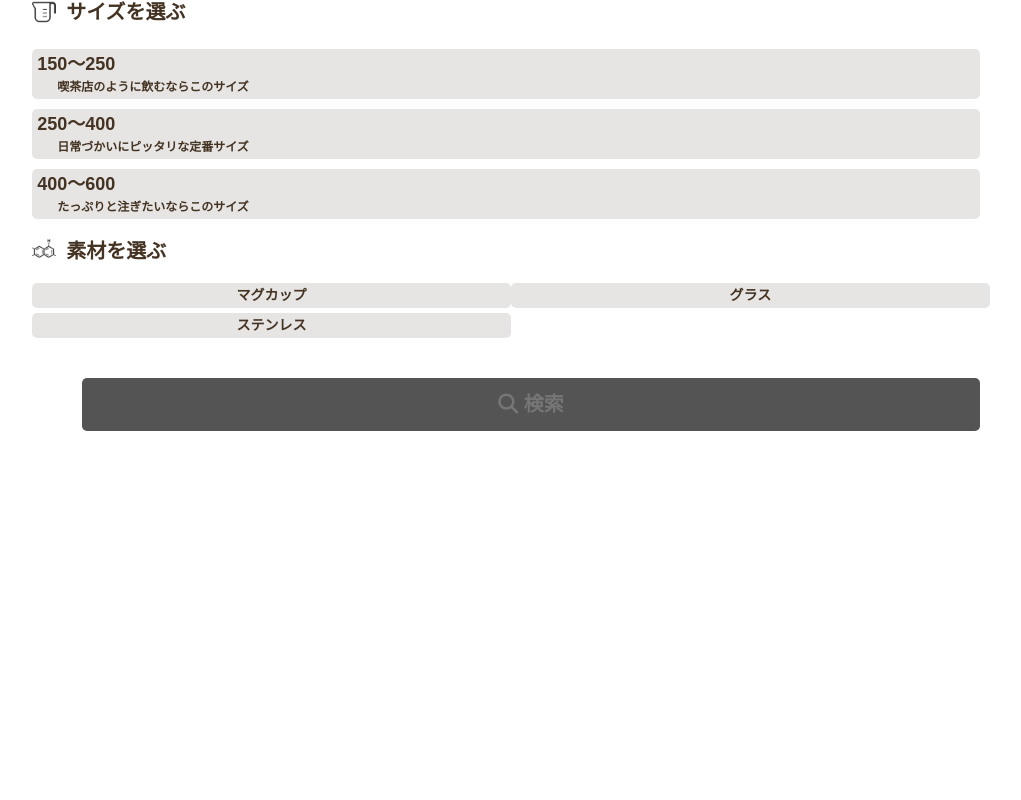
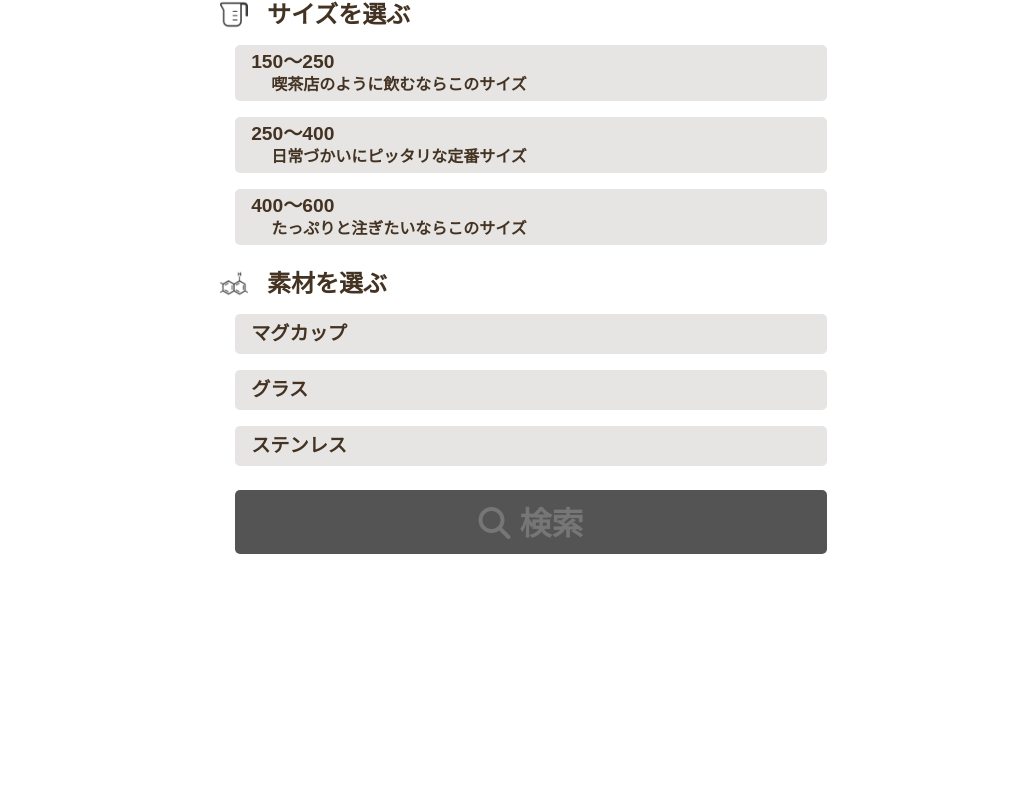
Before and after one commit to Shigo-07/mug_cup, a Django app: page /cup/ in a window 1280 px wide. Shown: the whole page, without its empty margins (109-1130 px from the left). Run offline with Django 4.2, Linux system fonts and the light colour scheme; some libraries are stand-ins or nearby versions.

Commit message:
# 変更点 ・topページのcssとhtmlを修正

```diff
--- a/static/main/base.css
+++ b/static/main/base.css
@@ -3,14 +3,26 @@
 html {
     font-size: 100%;
     height: 100%;
+    box-sizing: border-box;
 }
 body {
     font-family: "Yu Gothic Medium", "游ゴシック Medium", YuGothic, "游ゴシック体", "ヒラギノ角ゴ Pro W3", sans-serif;
     /*line-height: 1.7;*/
     color:#432;
+}
+
+.container {
     display: flex;
     flex-direction: column;
-    min-height: 100%;
+    min-height:100vh;
+}
+
+.container > :first-child:not(h1) {
+    margin-top:0 ;
+}
+
+.container > :last-child:not(h1) {
+    margin-bottom: 0;
 }
 
 a {
@@ -20,13 +32,3 @@ a {
 img {
     max-width: 100%;
 }
-
-.wrapper {
-    max-width: 1100px;
-    margin: 0 auto;
-    padding: 0 4%;
-}
-
-.container {
-    flex:1;
-}
--- a/static/main/footer.css
+++ b/static/main/footer.css
@@ -1,9 +1,15 @@
 footer {
     background: #545454;
     text-align: center;
-    padding: 10px 0;
+    height: 3rem;
+    margin-top: auto;
+    display: flex;
+    flex-direction: column;
+    align-items: center;
 }
 footer p {
     color: #fff;
     font-size: 0.875rem;
+    margin-top: auto;
+    margin-bottom: auto;
 }
--- a/static/main/top.css
+++ b/static/main/top.css
@@ -1,103 +1,234 @@
-.size-head {
+/*.wrapper {*/
+/*    max-width: 120ch;*/
+/*    margin: 0 auto;*/
+/*    padding: 0 4%;*/
+/*}*/
+.wrapper {
+    width: 70ch;
+    margin-left: auto;
+    margin-right: auto;
+    display: flex;
+    flex-direction: column;
+    justify-content: flex-start;
+    margin-top: 1rem;
+}
+
+@media (max-width:767px) {
+    .wrapper {
+        width: 95%;
+    }
+}
+
+.wrapper > * {
+    margin-top: 0;
+    margin-bottom: 0;
+}
+
+.wrapper > * + * {
+    margin-top: 1.5rem;
+}
+
+.head {
     display: flex;
     align-items: center;
 }
-
-.size-img {
-    height: 24px;
-    width: auto;
+h2 {
+    font-weight: bold;
+    font-size: 1.5rem;
 }
 
-h2 {
-    font-weight:bold;
-    font-size: 20px;
-    margin-left: 10px;
+.icon {
+    height: 1.2em;
+    width: 1.2em;
+    margin-right: 0.75rem;
 }
 
-/* size */
-.size-selects button {
-    font-size: 18px;
+.size-selects {
+    display: flex;
+    flex-direction: column;
+    justify-content: flex-start;
+    margin-top: 1rem;
+}
+
+.size-selects > * {
+    margin: 0 auto;
+}
+
+.size-selects > * + * {
+    margin-top: 1rem;
+}
+
+.size-selects > button {
+    font-size: 1.2rem;
     font-weight: bold;
     background-color: #E6E5E3;
     width: 95%;
-    height: 50px;
-    margin-top: 10px;
+    height: 3.5rem;
     border-radius: 5px;
-    padding: 5px;
+    padding-left: 1rem;
     transition:all 0.2s ease
 }
-.size-selects button span{
-    font-size: 12px;
+.size-selects > button span{
+    font-size: 1rem;
     font-weight: bold;
     margin-left: 20px;
-}
-
-.size-selects {
-    margin: 15px 0;
 }
 
 button.activeSize {
     background-color: #feedcb;
 }
 
-/* material */
-.material {
-    margin-top: 20px;
-}
-.material-head {
+.material-selects {
     display: flex;
-    align-items: center;
-}
-.material-img {
-    height: 24px;
-    width: auto;
-    transform: translateY(-2.5px);
+    flex-direction: column;
+    justify-content: flex-start;
+    margin-top: 1rem;
 }
 
-.material-selects {
-    display: flex;
-    flex-wrap: wrap;
-    width: 100%;
-    margin: 15px auto;
+.material-selects > * {
+    margin: 0 auto;
 }
-.material-selects button {
+
+.material-selects > * + * {
+    margin-top: 1rem;
+}
+
+.material-selects > button {
+    font-size: 1.2rem;
+    font-weight: bold;
     background-color: #E6E5E3;
-    width: 48%;
-    margin-top: 5px;
-    height: 25px;
+    width: 95%;
+    height: 2.5rem;
     border-radius: 5px;
-    font-weight: bold;
-    font-size: 14px;
-    text-align: center;
-    line-height: 25px;
+    padding-left: 1rem;
     transition:all 0.2s ease
+
 }
 
 button.activeMaterial {
     background-color: #feedcb;
 }
 
-.search-img {
-    height: 24px;
-    width: auto;
-    transform: translateY(-2.5px);
-    margin-right: 10px;
-}
-
 a.search-btn {
     background-color: #545454;
-    padding: 15px;
     display: block;
-    width: 90%;
-    margin: 40px auto;
+    width: 95%;
     border-radius: 5px;
     color: #767676;
     font-weight: bold;
-    font-size: 20px;
+    font-size: 2rem;
+    height: 4rem;
     text-align: center;
-    transition:all 0.5s ease
+    transition:all 0.5s ease;
+    margin-left: auto;
+    margin-right: auto;
+    padding: 1rem;
 }
 
 a.isSearch {
     color: #fff;
 }
+
+/*.size-head {*/
+/*    display: flex;*/
+/*    align-items: center;*/
+/*}*/
+
+/*.size-img {*/
+/*    height: 24px;*/
+/*    width: auto;*/
+/*}*/
+
+/*h2 {*/
+/*    font-weight:bold;*/
+/*    font-size: 20px;*/
+/*    margin-left: 10px;*/
+/*}*/
+
+/*!* size *!*/
+/*.size-selects button {*/
+/*    font-size: 18px;*/
+/*    font-weight: bold;*/
+/*    background-color: #E6E5E3;*/
+/*    width: 95%;*/
+/*    height: 50px;*/
+/*    margin-top: 10px;*/
+/*    border-radius: 5px;*/
+/*    padding: 5px;*/
+/*    transition:all 0.2s ease*/
+/*}*/
+/*.size-selects button span{*/
+/*    font-size: 12px;*/
+/*    font-weight: bold;*/
+/*    margin-left: 20px;*/
+/*}*/
+
+/*.size-selects {*/
+/*    margin: 15px 0;*/
+/*}*/
+
+/*button.activeSize {*/
+/*    background-color: #feedcb;*/
+/*}*/
+
+/*!* material *!*/
+/*.material {*/
+/*    margin-top: 20px;*/
+/*}*/
+/*.material-head {*/
+/*    display: flex;*/
+/*    align-items: center;*/
+/*}*/
+/*.material-img {*/
+/*    height: 24px;*/
+/*    width: auto;*/
+/*    transform: translateY(-2.5px);*/
+/*}*/
+
+/*.material-selects {*/
+/*    display: flex;*/
+/*    flex-wrap: wrap;*/
+/*    width: 100%;*/
+/*    margin: 15px auto;*/
+/*}*/
+/*.material-selects button {*/
+/*    background-color: #E6E5E3;*/
+/*    width: 48%;*/
+/*    margin-top: 5px;*/
+/*    height: 25px;*/
+/*    border-radius: 5px;*/
+/*    font-weight: bold;*/
+/*    font-size: 14px;*/
+/*    text-align: center;*/
+/*    line-height: 25px;*/
+/*    transition:all 0.2s ease*/
+/*}*/
+
+/*button.activeMaterial {*/
+/*    background-color: #feedcb;*/
+/*}*/
+
+/*.search-img {*/
+/*    height: 24px;*/
+/*    width: auto;*/
+/*    transform: translateY(-2.5px);*/
+/*    margin-right: 10px;*/
+/*}*/
+
+/*a.search-btn {*/
+/*    background-color: #545454;*/
+/*    padding: 15px;*/
+/*    display: block;*/
+/*    width: 90%;*/
+/*    margin: 40px auto;*/
+/*    border-radius: 5px;*/
+/*    color: #767676;*/
+/*    font-weight: bold;*/
+/*    font-size: 20px;*/
+/*    text-align: center;*/
+/*    transition:all 0.5s ease*/
+/*}*/
+
+/*a.isSearch {*/
+/*    color: #fff;*/
+/*}*/
--- a/templates/base.html
+++ b/templates/base.html
@@ -7,12 +7,11 @@
     {% include "header.html" %}
 </head>
 <body>
-{% include "parts/head.html" %}
 <div class="container">
-{% block content %}
-{% endblock %}
+    {% include "parts/head.html" %}
+    {% block content %}
+    {% endblock %}
+    {% include "parts/footer.html" %}
 </div>
-{% include "parts/footer.html" %}
-
 </body>
 </html>
--- a/templates/main/top.html
+++ b/templates/main/top.html
@@ -5,31 +5,31 @@
 {% block content %}
     <div class="main wrapper" id="top">
         <div class="size">
-            <div class="size-head">
-                <img src="{% static 'measure.png' %}" alt="" class="size-img">
+            <div class="size-head head">
                 <h2 class="size-h2">
+                    <img src="{% static 'measure.png' %}" alt="" class="size-img icon">
                     サイズを選ぶ
                 </h2>
             </div>
             <div class="size-selects">
-                <button name="size-select-1" type="button" v-on:click="changeSizeBool('small')"
+                <button name="size-select" type="button" v-on:click="changeSizeBool('small')"
                         v-bind:class="{activeSize:isSmall}">
                     150～250<br><span>喫茶店のように飲むならこのサイズ</span>
                 </button>
-                <button name="size-select-2" type="button" v-on:click="changeSizeBool('medium')"
+                <button name="size-select" type="button" v-on:click="changeSizeBool('medium')"
                         v-bind:class="{activeSize:isMedium}">
                     250～400<br><span>日常づかいにピッタリな定番サイズ</span>
                 </button>
-                <button name="size-select-3" type="button" v-on:click="changeSizeBool('large')"
+                <button name="size-select" type="button" v-on:click="changeSizeBool('large')"
                         v-bind:class="{activeSize:isLarge}">
                     400～600<br><span>たっぷりと注ぎたいならこのサイズ</span>
                 </button>
             </div>
         </div>
         <div class="material">
-            <div class="material-head">
-                <img src="{% static 'material.png' %}" alt="" class="material-img">
+            <div class="material-head head">
                 <h2 class="material-h2">
+                <img src="{% static 'material.png' %}" alt="" class="material-img icon">
                     素材を選ぶ
                 </h2>
             </div>
```
